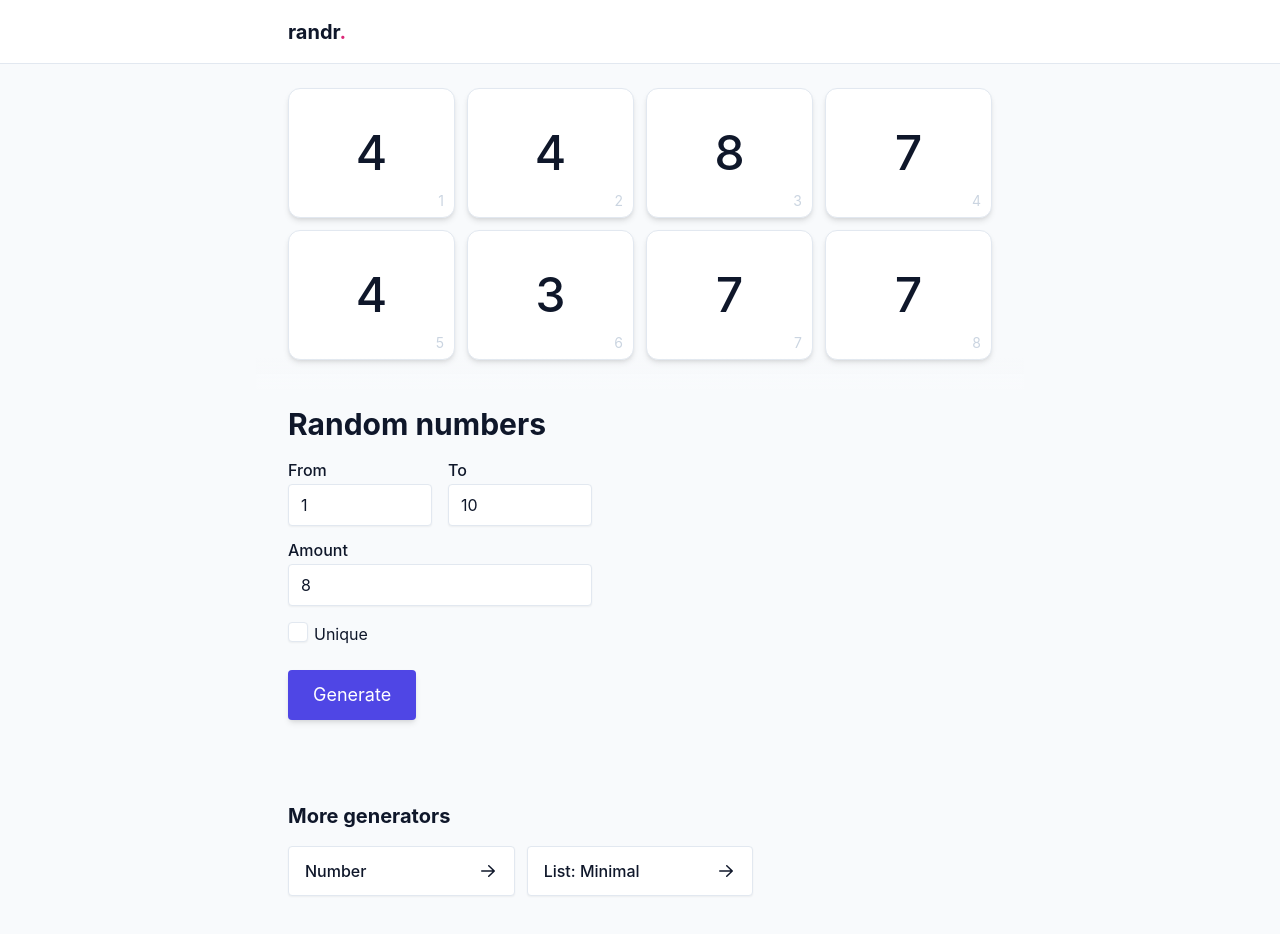
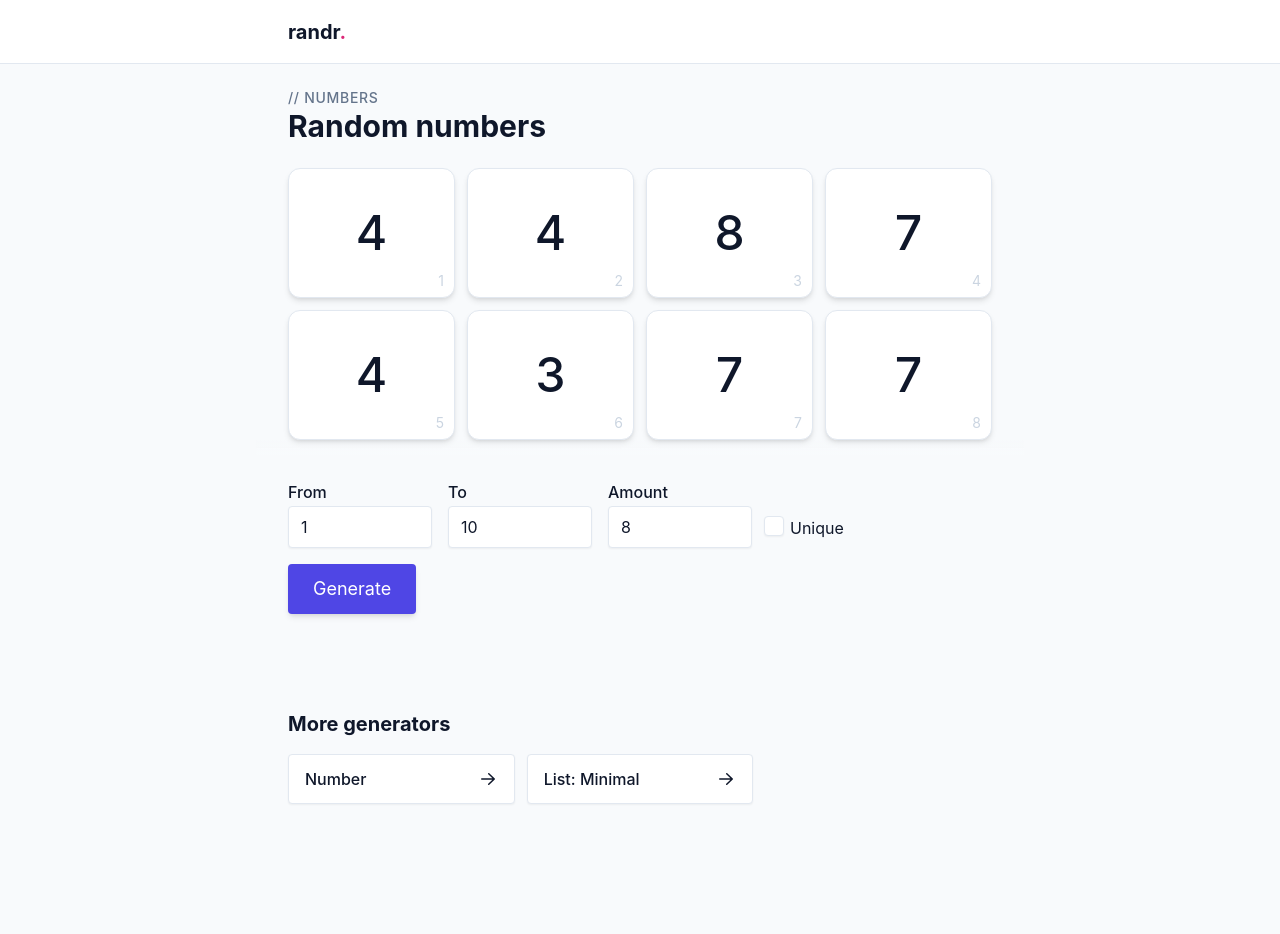
Before and after one commit to scybernaut/randr, a SvelteKit app: page /numbers in a window 1280 px wide. Shown: the top 934 px of the page. After the commit the page ends 860 px from the top, so only its background shows below. Built offline with nearby package versions, Linux system fonts and the light colour scheme; a web font is replaced by a local one.

Commit message:
sticky element and general ui improvment

```diff
--- a/src/routes/+page.svelte
+++ b/src/routes/+page.svelte
@@ -6,7 +6,7 @@
 
 <div class={PAGE_PADDING}>
   <div class="mb-6 mt-4 bg-green-200/0">
-    <h1 class="mb-1 text-3xl font-bold">Random generators</h1>
+    <h1 class="mb-1.5 text-3xl font-bold">Random generators</h1>
     <h2 class="text italic">Chaos is within your reach</h2>
   </div>
   <div class="relative mb-4 w-full items-center">
--- a/src/routes/list/+page.svelte
+++ b/src/routes/list/+page.svelte
@@ -100,9 +100,9 @@
 
 <div class={twMerge("mb-4", PAGE_PADDING)}>
   <h2 class="text-sm font-medium uppercase tracking-wider text-gray-500 dark:text-gray-400">
-    Minimal
+    // List: Minimal
   </h2>
-  <h1 class="text-3xl font-bold">Random picker</h1>
+  <h1 class="text-2xl font-bold sm:text-3xl">Random picker</h1>
 </div>
 <div
   class={twMerge(
@@ -131,7 +131,7 @@
         </span>
       {/key}
     </div>
-    <Button on:click={generate} class="mt-4 w-full" disabled={isInvalid || isGenerating}>
+    <Button on:click={generate} class="mt-4 w-full sm:mb-8" disabled={isInvalid || isGenerating}>
       Generate
     </Button>
   </div>
--- a/src/routes/number/+page.svelte
+++ b/src/routes/number/+page.svelte
@@ -50,7 +50,7 @@
 
 <div
   class={twMerge(
-    "mx-auto flex w-full flex-col justify-center gap-8 sm:my-4 sm:flex-row-reverse",
+    "mx-auto flex w-full flex-col justify-center gap-8 sm:flex-row-reverse",
     PAGE_PADDING
   )}
 >
@@ -65,6 +65,9 @@
     </span>
   </div>
   <div class="flex-grow">
+    <h2 class="text-sm font-medium uppercase tracking-wider text-gray-500 dark:text-gray-400">
+      // Number
+    </h2>
     <h1 class="mb-6 text-2xl font-bold sm:text-3xl">Random number</h1>
     <div
       class="mb-4 flex w-full flex-wrap justify-start gap-4"
--- a/src/routes/numbers/+page.svelte
+++ b/src/routes/numbers/+page.svelte
@@ -138,7 +138,13 @@
   };
 </script>
 
-<div class={twMerge("mb-8 grid w-full gap-2 sm:gap-3", ...gridCols, PAGE_PADDING)}>
+<div class={twMerge("mb-4 sm:mb-6", PAGE_PADDING)}>
+  <h2 class="text-sm font-medium uppercase tracking-wider text-gray-500 dark:text-gray-400">
+    // Numbers
+  </h2>
+  <h1 class="text-2xl font-bold sm:text-3xl">Random numbers</h1>
+</div>
+<div class={twMerge("mb-4 grid w-full gap-2 sm:gap-3", ...gridCols, PAGE_PADDING)}>
   {#each numbers as number, i}
     <div
       class={twMerge(
@@ -160,20 +166,19 @@
 </div>
 <div
   class={twMerge(
-    "sticky -bottom-16 bg-gray-50 pt-4 pb-20 dark:bg-gray-900 sm:bottom-0",
+    "sticky bottom-0 mb-4 bg-gray-50 py-8 pt-4 dark:bg-gray-900 sm:bottom-0 sm:mb-16 sm:pt-6",
     PAGE_PADDING
   )}
 >
   <div
-    class="absolute top-0 left-0 right-0 z-10 h-8 -translate-y-full bg-gradient-to-t from-gray-50 dark:from-gray-900"
+    class="absolute top-0 left-0 right-0 z-10 h-4 -translate-y-full bg-gradient-to-t from-gray-50 dark:from-gray-900"
     aria-hidden="true"
   />
-  <h1 class="mb-4 text-2xl font-bold sm:text-3xl">Random numbers</h1>
   <div
-    class="mb-6 w-full sm:w-fit"
+    class="w-full sm:w-fit"
     on:keyup={(e) => e.key == "Enter" && fieldsInvalid.every((f) => !f) && randomizeAll()}
   >
-    <div class="mb-3 flex w-full flex-wrap gap-4">
+    <div class="mb-4 flex w-full flex-wrap gap-4">
       <NumberInput
         label="From"
         maxDigits="8"
@@ -192,7 +197,7 @@
         initial={$config.end}
         class="w-36 grow"
       />
-    </div>
+      <div class="flex items-end gap-3">
         <NumberInput
           maxDigits="2"
           label="Amount"
@@ -201,9 +206,9 @@
           bind:isInvalid={fieldsInvalid[0]}
           warning={warnAmountGtRange}
           initial={$config.count}
-      class="mb-3 w-full"
+          class="w-36 grow"
         />
-    <label class="flex w-fit items-center gap-1.5">
+        <label class="mb-2 flex w-fit items-center gap-1.5">
           <div class="relative h-5 w-5">
             <input
               type="checkbox"
@@ -233,9 +238,11 @@
           <p class="mt-1">Unique</p>
         </label>
       </div>
+    </div>
     <Button on:click={randomizeAll} disabled={fieldsInvalid.some((f) => f)} class="w-full sm:w-max">
       Generate
     </Button>
+  </div>
 </div>
 <div class={twMerge("mb-8", PAGE_PADDING)}>
   <h1 class="mb-4 text-xl font-bold">More generators</h1>
```
Lines whose indentation alone changed are shown as unchanged.
